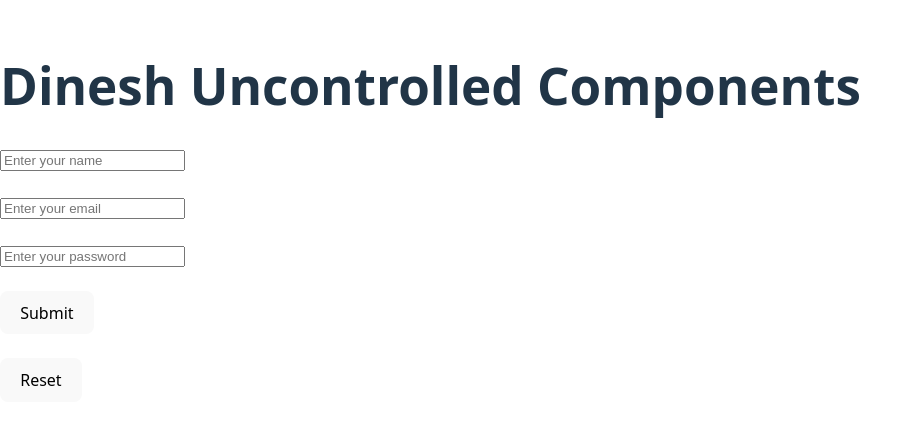
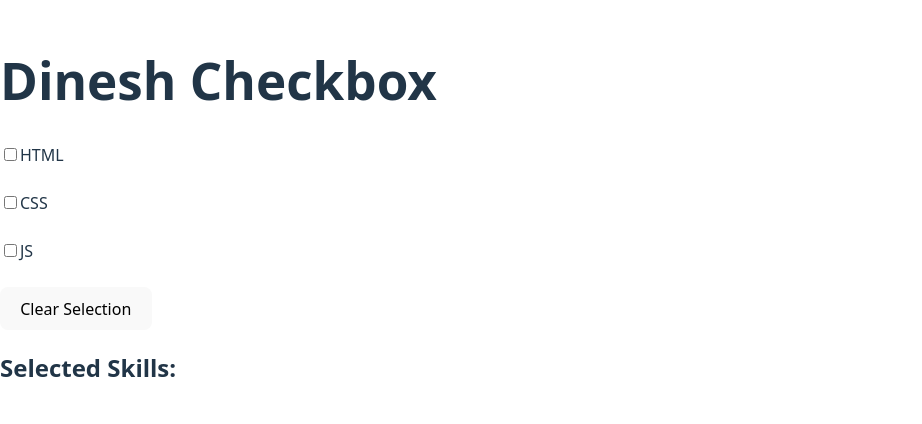
Before and after one commit to dineshctoula/react-Tutorial, a React (Vite) app: page / in a window 1280 px wide. Shown: the part 188-612 px from the top of the page, without its empty margins (0-922 px from the left). Built offline with nearby package versions, Linux system fonts and the light colour scheme.

Commit message:
checkbox in react

```diff
--- a/src/App.jsx
+++ b/src/App.jsx
@@ -1,74 +1,74 @@
-import { useRef } from "react";
+import { useState } from "react";
 
-function App() {
-  const nameRef = useRef(null);
-  const emailRef = useRef(null);
-  const passwordRef = useRef(null);
+function App(){
+  const [selected, setSelected] = useState({
+    html:false,
+    css:false,
+    js:false,
+  });
 
-  const handleSubmit = (event) => {
-    event.preventDefault();
+  const htmlChecked = (e) => {
+    setSelected({...selected, html: e.target.checked});
+  };
 
-    // Reading values from uncontrolled inputs
-    console.log("Name:", nameRef.current.value);
-    console.log("Email:", emailRef.current.value);
-    console.log("Password:", passwordRef.current.value);
+  const cssChecked = (e) => {
+    setSelected({...selected, css: e.target.checked});
+  };
 
-    const name=nameRef.current.value;
-    const email=emailRef.current.value;
-    const password=passwordRef.current.value;
+  const jsChecked = (e) => {
+    setSelected({...selected, js: e.target.checked});
   };
-  const handleReset =()=>{
-    nameRef.current.value="";
-    emailRef.current.value="";
-    passwordRef.current.value=""
-  }
 
   return (
-    <div className="App">
-      <h1>Dinesh Uncontrolled Components</h1>
+    <div>
+      <h1>Dinesh Checkbox</h1>
 
-      <form onSubmit={handleSubmit}>
+      <label>
         <input
-          type="text"
-          ref={nameRef}
-          placeholder="Enter your name"
+          type="checkbox"
+          checked={selected.html}
+          onChange={htmlChecked}
         />
-        <br /><br />
+        HTML
+      </label>
 
+      <br /><br />
+
+      <label>
         <input
-          type="email"
-          ref={emailRef}
-          placeholder="Enter your email"
+          type="checkbox"
+          checked={selected.css}
+          onChange={cssChecked}
         />
-        <br /><br />
+        CSS
+      </label>
 
+      <br /><br />
+
+      <label>
         <input
-          type="password"
-          ref={passwordRef}
-          placeholder="Enter your password"
+          type="checkbox"
+          checked={selected.js}
+          onChange={jsChecked}
         />
-        <br /><br />
+        JS
+      </label>
 
-        <button type="submit">Submit</button>
+      <br /><br />
 
-        <br /><br />
-        <button type="reset" onClick={handleReset}>Reset</button>
-      </form>
+      <button onClick={() => setSelected({ html:false, css:false, js:false })}>
+        Clear Selection
+      </button>
+
+      <h2>Selected Skills:</h2>
+
+      <ul>
+        {selected.html && <li>HTML</li>}
+        {selected.css && <li>CSS</li>}
+        {selected.js && <li>JS</li>}
+      </ul>
     </div>
   );
 }
 
 export default App;
-
-
-// ref is used for uncontrolled components. It helps Dom to access the elements directly
-
-
-// const nameRef= ley chae input field ma point garxa
-
-
-
-// event.preventDefault( ) ley chae page lai refresh huna bata stop garxa
-
-
-// ref ko through bata chae value access hunxah
```
Also changed, not shown: src/notes.txt.
